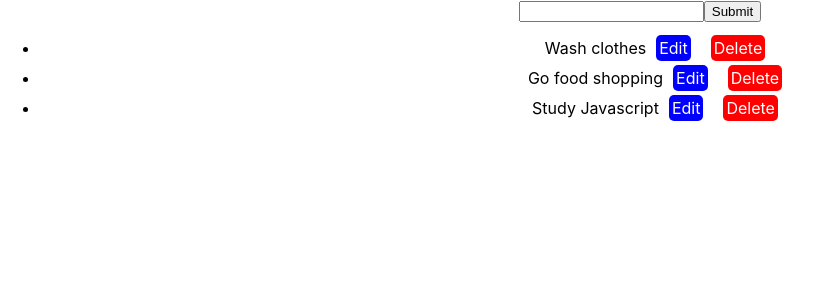
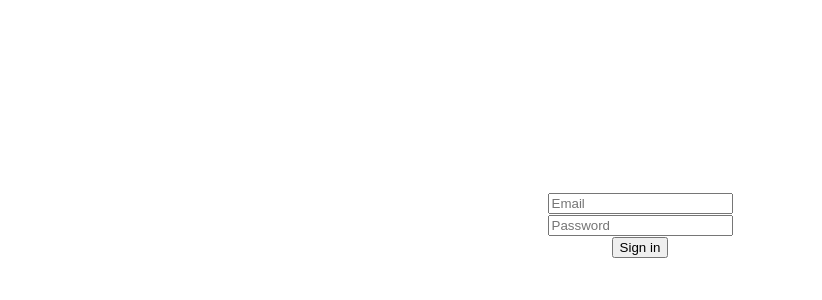
Before and after one commit to rubenrodriguez9/start-from-refactor-span, a React (Create React App) app: page / in a window 1280 px wide. Shown: the top 300 px of the page, without its empty margins (0-822 px from the left). Built offline with nearby package versions, Linux system fonts and the light colour scheme.

Commit message:
created login page

```diff
--- a/package.json
+++ b/package.json
@@ -9,6 +9,7 @@
     "react": "^17.0.1",
     "react-dom": "^17.0.1",
     "react-scripts": "4.0.0",
+    "validator": "^13.1.17",
     "web-vitals": "^0.2.4"
   },
   "scripts": {
--- a/src/App.js
+++ b/src/App.js
@@ -1,164 +1,126 @@
-import './App.css';
+import React, { Component } from 'react'
+import Todo from "./components/Todo/Todo"
 import {v4 as uuidv4} from "uuid"
+import validator from 'validator'
 
-import React, { Component } from 'react'
-import TodoView from './components/Todo/TodoView';
+export class App extends Component {
 
-
-export default class App extends Component {
-
-  state={
-    todoList: [
-      {
-       id: uuidv4(),
-       todo: "Wash clothes",
-       editToggle: false
-      },
-      {
-        id: uuidv4(),
-        todo: "Go food shopping",
-        editToggle: false
-       },
-       {
-        id: uuidv4(),
-        todo: "Study Javascript",
-        editToggle: false
-       }
-    ],
-    todoValue: "",
-    showNoTodoMessage: false,
-    disableTrigger: false,
-    editTodoValue: ''
+  state = {
+    isAuth: false,
+    email:"",
+    password:"",
+    errorMessage: false,
+    passwordError: false,
+    passwordErrorMessage: "Password must contain numbers, characters, capital and all that jazz",
+    submitErrorMessage: '',
+    submitError: false
   }
 
-  handleSubmitOnClick = () =>{
-
-
-    let arr = [...this.state.todoList, {id:uuidv4(), todo: this.state.todoValue}]
+  handleOnChangeEmail = (event) => {
 
     this.setState({
-      todoList: arr,
-      todoValue: "",
-      showNoTodoMessage: false
+      [event.target.name]: event.target.value
     })
   }
 
-  handleInputOnChange = (event) => {
-    this.setState({
+
+  handleOnChangePassword = async (event) => {
+
+
+     await this.setState({
       [event.target.name]: event.target.value
     })
 
+      let isPassword = validator.matches(this.state.password,  "^(?=.*?[A-Z])(?=.*?[a-z])(?=.*?[0-9])(?=.*?[#?!@$%^&*-]).{8,}$")
+
+    if(isPassword){
+      this.setState({
+        passwordError: false,
+        passwordErrorMessage: ''
+      })
+
+    } else {
+      this.setState({
+        passwordError: true,
+        passwordErrorMessage: "Password must contain numbers, characters, capital and all that jazz"
+      })
+    }
   }
 
-  handleDeleteOnClick =  async (targetID) => {
+
+  appHandleOnClickSub = (event) => {
+    event.preventDefault()
 
 
-    let arr = [...this.state.todoList].filter((item) => {
-            return item.id !== targetID
-    })
+    let usernameCheck = validator.isEmpty(this.state.email)
+    let passwordCheck = validator.isEmpty(this.state.password)
 
-   await this.setState({
-      todoList: arr
-    })
-
-
-   if(this.state.todoList.length === 0) {
+    if(usernameCheck && passwordCheck === true){
       this.setState({
-        showNoTodoMessage: true
+        submitError: true,
+        submitErrorMessage: "Username and password empty"
+      })
+      return
+    }else if(usernameCheck  === true){
+      this.setState({
+        submitError: true,
+        submitErrorMessage: "Username  empty"
+      })
+      return
+    }else if(passwordCheck === true){
+      this.setState({
+        submitError: true,
+        submitErrorMessage: "Password empty"
       })
 
-    }
-
+      return
+    }else this.setState({
+        submitError: false,
+        submitErrorMessage: ""
+    })
   }
-
-  appHandleEditTodo =  async (targetID) => {
-    let value ;
-    let arr = [...this.state.todoList].map((item) => {
-
-      if(targetID === item.id){
-        item.editToggle = true
-        value = item.todo
-      }
-      return item
-
-    })
-
-
-
-    console.log(arr)
 
 
 
 
+  render() {
 
-    this.setState({
-      todoList: arr,
-      disableTrigger: true,
-      editTodoValue: value
+    const {isAuth, errorMessage, passwordError, passwordErrorMessage, submitError,  submitErrorMessage} = this.state
 
 
-    })
+    let showTodoComponent = isAuth ? ( <Todo/>
+    )  : (
+
+
+
+    <form onSubmit={this.appHandleOnClickSub} >
+      {errorMessage ? <div>That is not an email</div>: null}
+      {passwordError ? <div>{passwordErrorMessage}</div>: null}
+      {submitError ? <div>{submitErrorMessage}</div>: null}
+
+      <input
+        type="text"
+        placeholder="Email"
+        onChange={this.handleOnChangeEmail}
+        value={this.state.email}
+        name='email'
+        /> <br/>
+      <input
+      type="text"
+      placeholder="Password"
+      onChange={this.handleOnChangePassword}
+      value={this.state.password}
+      name='password'
+      /> <br/>
+      <button>Sign in</button>
+    </form> )
+
+    return (
+      <div style={{textAlign: "center", marginTop: "15%"}} > {showTodoComponent} </div>
+    )
+
 
   }
+}
 
-  appHandleEditOnChange = (event) => {
-    this.setState({
-      [event.target.name]: event.target.value
-    })
-
-
-    console.log(this.state.editTodoValue);
-  }
-
-  appHandleEditSubmit = (targetID) => {
-
-    let arr = [...this.state.todoList].map((item) => {
-      if(targetID === item.id){
-        item.todo = this.state.editTodoValue
-        item.editToggle= false
-      }
-      return item
-    })
-
-
-    this.setState({
-      todoList: arr,
-      editTodoValue: "",
-      disableTrigger: false
-
-    })
-  }
-
-  render() {
-
-    const {todoList, showNoTodoMessage, disableTrigger, editTodoValue} = this.state
-
-    return (
-      <div style={{textAlign: "center"}} >
-
-        {showNoTodoMessage? <div>No todos left</div> : null}
-        <input
-          onChange={this.handleInputOnChange}
-          name="todoValue"
-          type="text"
-          value={this.state.todoValue} />
-
-        <button onClick={this.handleSubmitOnClick}  >Submit</button>
-
-        <TodoView
-          todoList={todoList}
-          handleDeleteOnClick={this.handleDeleteOnClick}
-          appHandleEditTodo={this.appHandleEditTodo}
-          disableTrigger={disableTrigger}
-          appHandleEditOnChange={this.appHandleEditOnChange}
-          editTodoValue={editTodoValue}
-          appHandleEditSubmit={this.appHandleEditSubmit}
-
-
-        />
-
-
-      </div>
-    )
-  }
-}
+export default App
--- a/src/components/Todo/Todo.js
+++ b/src/components/Todo/Todo.js
@@ -0,0 +1,163 @@
+import {v4 as uuidv4} from "uuid"
+
+import React, { Component } from 'react'
+import TodoView from './TodoView';
+
+
+export default class Todo extends Component {
+
+  state={
+    todoList: [
+      {
+       id: uuidv4(),
+       todo: "Wash clothes",
+       editToggle: false
+      },
+      {
+        id: uuidv4(),
+        todo: "Go food shopping",
+        editToggle: false
+       },
+       {
+        id: uuidv4(),
+        todo: "Study Javascript",
+        editToggle: false
+       }
+    ],
+    todoValue: "",
+    showNoTodoMessage: false,
+    disableTrigger: false,
+    editTodoValue: ''
+  }
+
+  handleSubmitOnClick = () =>{
+
+
+    let arr = [...this.state.todoList, {id:uuidv4(), todo: this.state.todoValue}]
+
+    this.setState({
+      todoList: arr,
+      todoValue: "",
+      showNoTodoMessage: false
+    })
+  }
+
+  handleInputOnChange = (event) => {
+    this.setState({
+      [event.target.name]: event.target.value
+    })
+
+  }
+
+  handleDeleteOnClick =  async (targetID) => {
+
+
+    let arr = [...this.state.todoList].filter((item) => {
+            return item.id !== targetID
+    })
+
+   await this.setState({
+      todoList: arr
+    })
+
+
+   if(this.state.todoList.length === 0) {
+      this.setState({
+        showNoTodoMessage: true
+      })
+
+    }
+
+  }
+
+  appHandleEditTodo =  async (targetID) => {
+    let value ;
+    let arr = [...this.state.todoList].map((item) => {
+
+      if(targetID === item.id){
+        item.editToggle = true
+        value = item.todo
+      }
+      return item
+
+    })
+
+
+
+    console.log(arr)
+
+
+
+
+
+    this.setState({
+      todoList: arr,
+      disableTrigger: true,
+      editTodoValue: value
+
+
+    })
+
+  }
+
+  appHandleEditOnChange = (event) => {
+    this.setState({
+      [event.target.name]: event.target.value
+    })
+
+
+    console.log(this.state.editTodoValue);
+  }
+
+  appHandleEditSubmit = (targetID) => {
+
+    let arr = [...this.state.todoList].map((item) => {
+      if(targetID === item.id){
+        item.todo = this.state.editTodoValue
+        item.editToggle= false
+      }
+      return item
+    })
+
+
+    this.setState({
+      todoList: arr,
+      editTodoValue: "",
+      disableTrigger: false
+
+    })
+  }
+
+  render() {
+
+    const {todoList, showNoTodoMessage, disableTrigger, editTodoValue} = this.state
+
+    return (
+      <div style={{textAlign: "center"}} >
+
+        {showNoTodoMessage? <div>No todos left</div> : null}
+        <input
+          onChange={this.handleInputOnChange}
+          name="todoValue"
+          type="text"
+          value={this.state.todoValue} />
+
+        <button onClick={this.handleSubmitOnClick}  >Submit</button>
+
+        <TodoView
+          todoList={todoList}
+          handleDeleteOnClick={this.handleDeleteOnClick}
+          appHandleEditTodo={this.appHandleEditTodo}
+          disableTrigger={disableTrigger}
+          appHandleEditOnChange={this.appHandleEditOnChange}
+          editTodoValue={editTodoValue}
+          appHandleEditSubmit={this.appHandleEditSubmit}
+
+
+        />
+
+
+      </div>
+    )
+  }
+}
```
Also changed, not shown: 1 other file (tests, documents, lock files or other folders).
